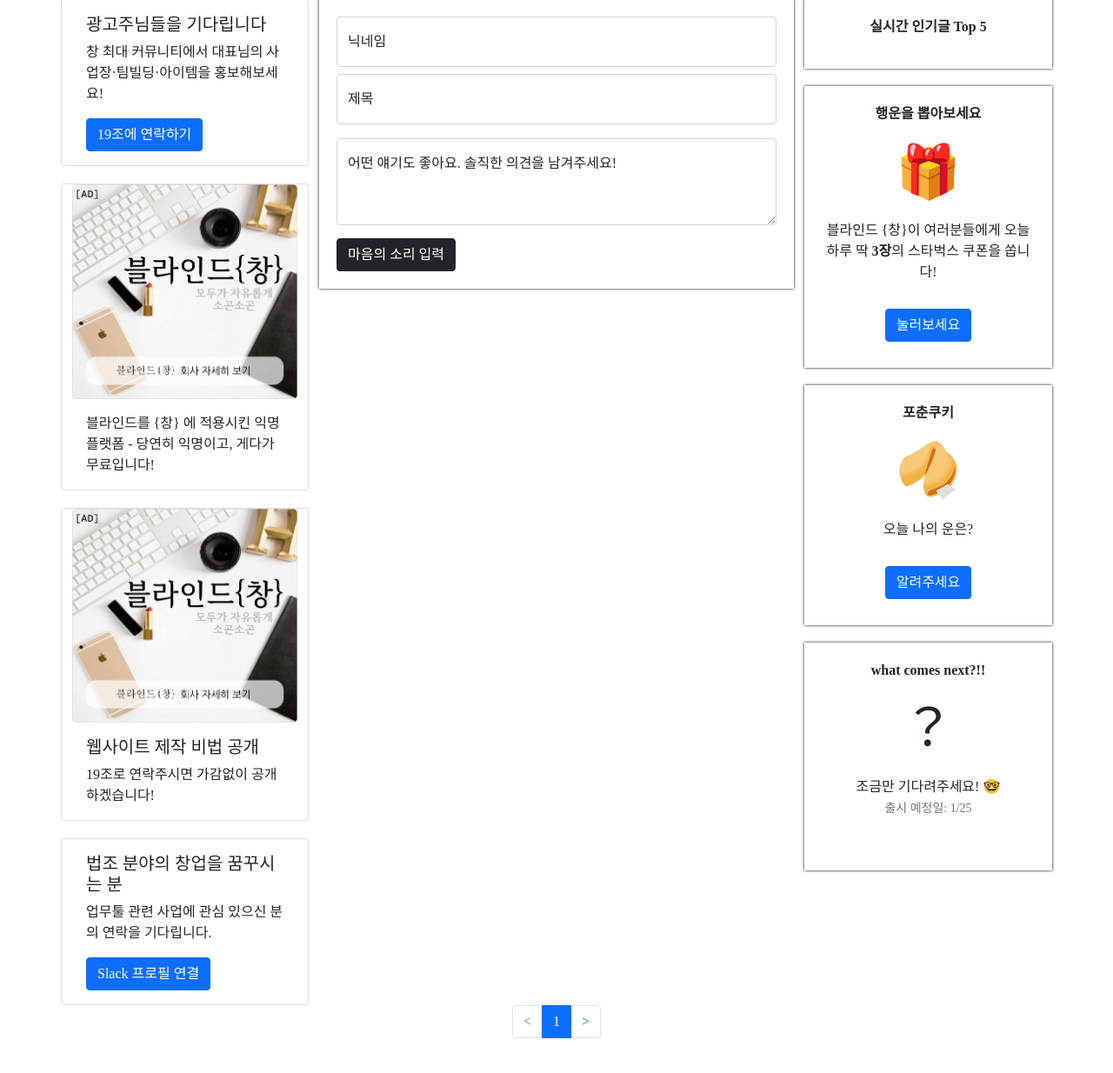
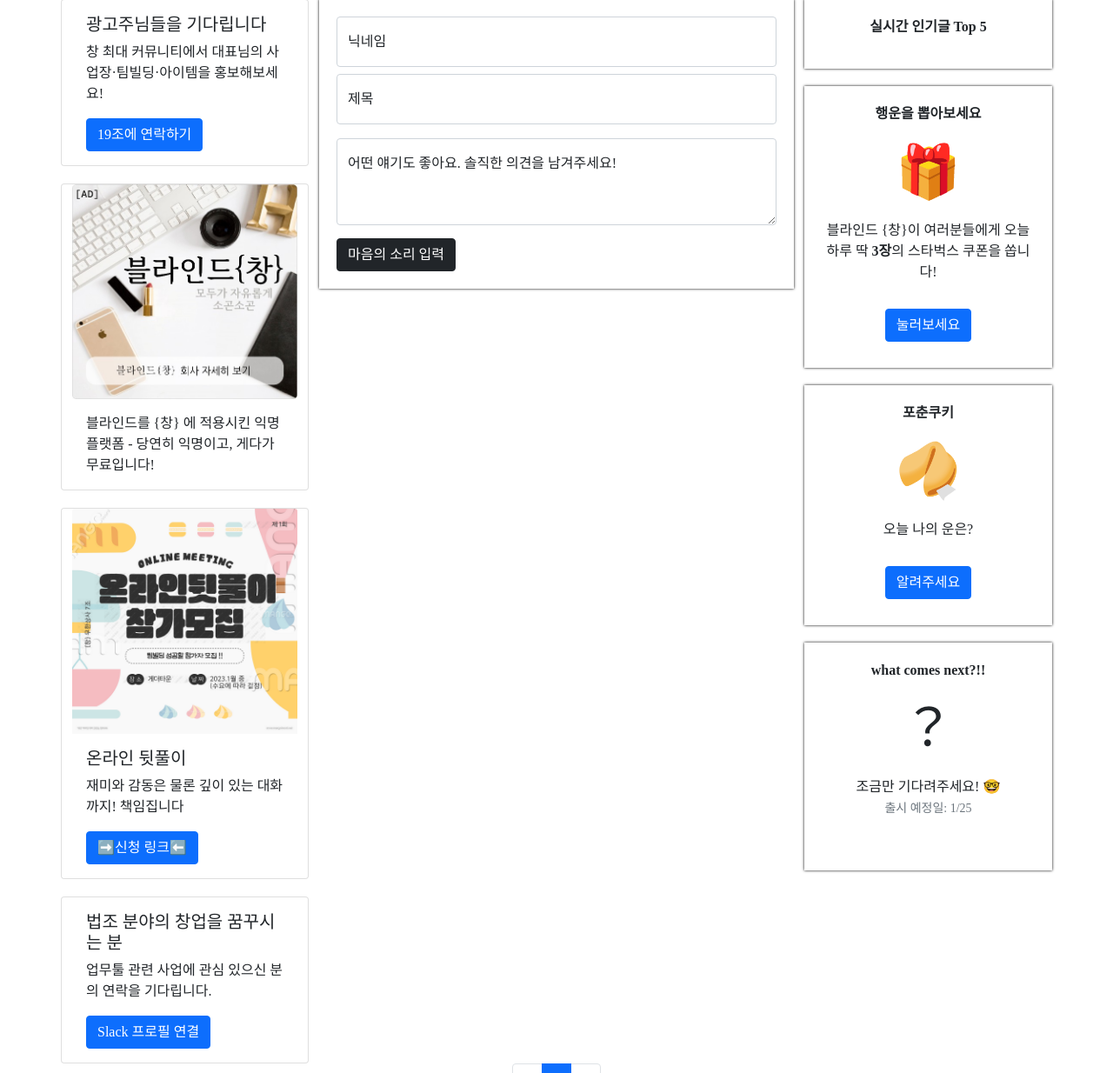
Before and after one commit to quizee/blind-chang, a Flask app: page / in a window 1280 px wide. Shown: the part 221-1455 px from the top of the page at 87% size. Before the commit the page ends 1415 px from the top, so only its background shows below. Run offline with Flask 2, Linux system fonts and the light colour scheme; data that the repository does not hold is empty; some libraries are stand-ins or nearby versions.

Commit message:
7조 광고 집행

```diff
--- a/templates/index.html
+++ b/templates/index.html
@@ -506,10 +506,11 @@
             </div>
             <div class="row">
                 <div class="card advertise" style="width: 18rem;">
-                    <img class="card-img-top" src="/static/ad1.jpg" alt="광고">
+                    <img class="card-img-top" src="/static/IMG_9195.png" alt="광고">
                     <div class="card-body">
-                        <h5 class="card-title">웹사이트 제작 비법 공개</h5>
-                        <p class="card-text">19조로 연락주시면 가감없이 공개하겠습니다!</p>
+                        <h5 class="card-title">온라인 뒷풀이</h5>
+                        <p class="card-text">재미와 감동은 물론 깊이 있는 대화까지! 책임집니다</p>
+                        <a href="https://teri131.softr.app" target="_blank" class="btn btn-primary">➡️신청 링크⬅️</a>
 <!--                        <a href="https://chang.spartacodingclub.kr/profiles/63c2707bb13e0535f4afe7d1" target="_blank" class="btn btn-primary">이지윤 프로필 보기</a>-->
 <!--                        <p class="card-text"><small class="text-muted">Last updated 3 mins ago</small></p>-->
                     </div>
```
Also changed, not shown: static/IMG_9195.png (added).
